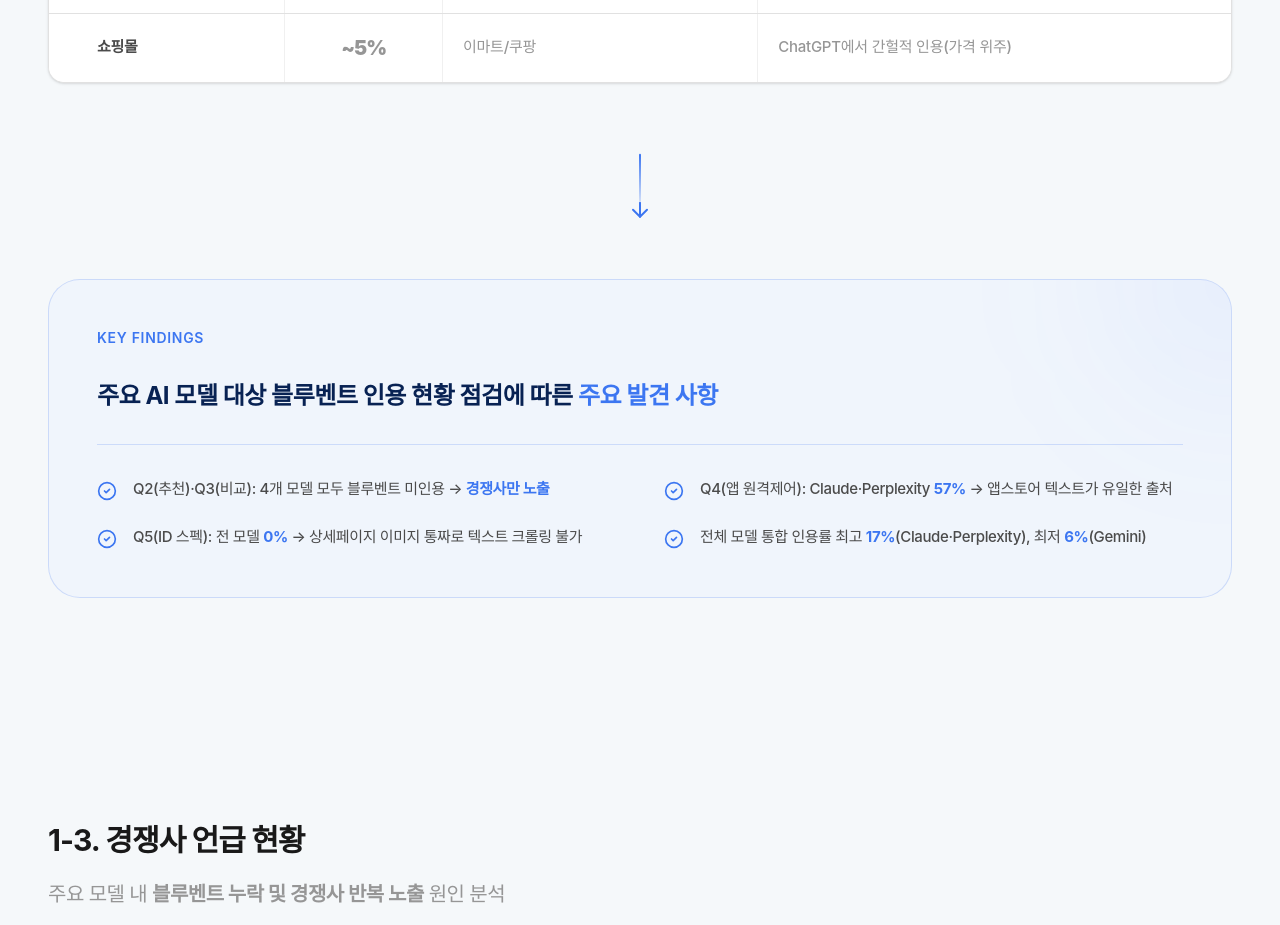
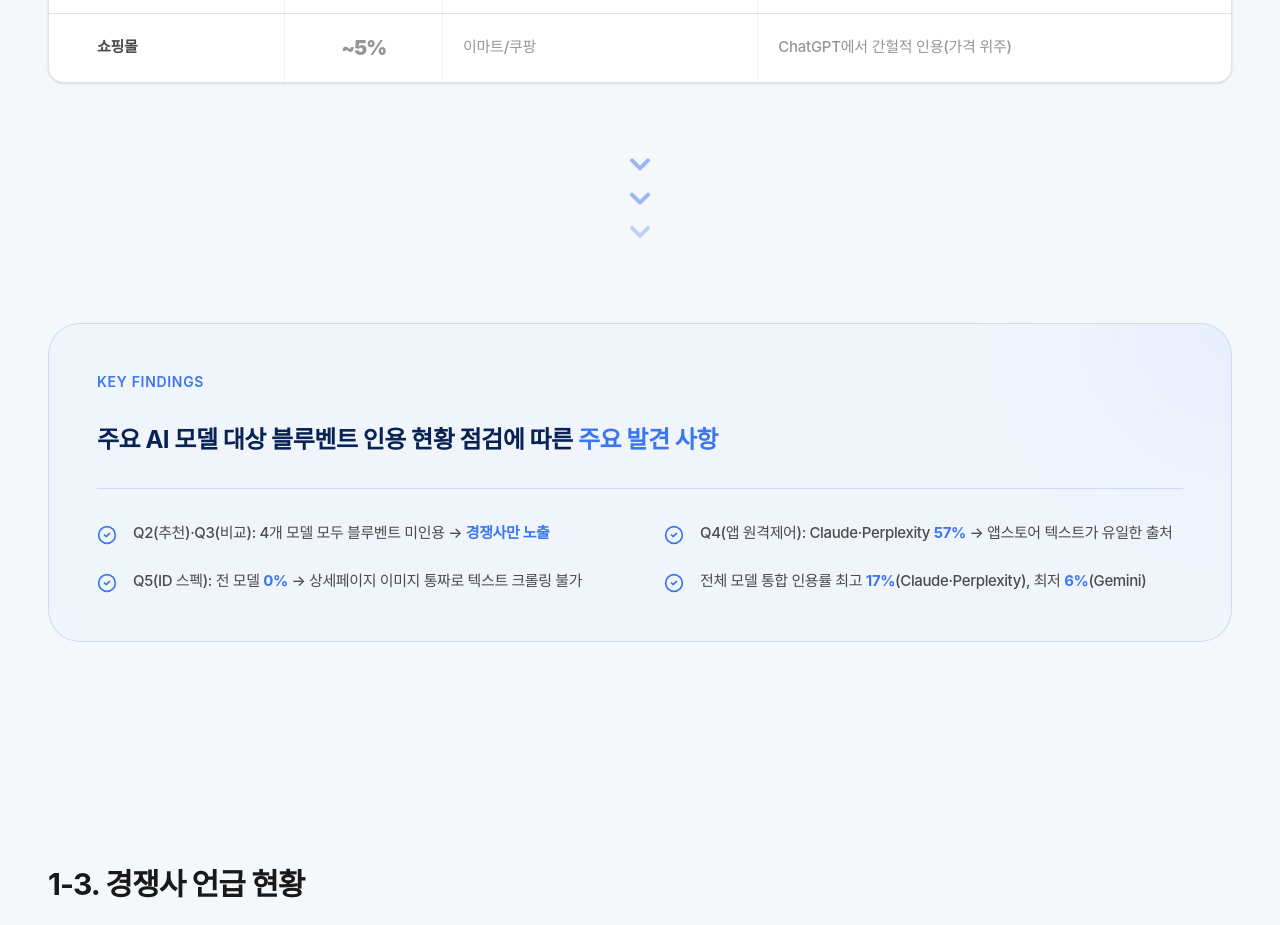
Before and after one commit to seoyahh/bluevent_geo_poc_review, a React (Vite) app: page / in a window 1280 px wide. Shown: the part 3760-4685 px from the top of the page. Built offline with nearby package versions, Linux system fonts and the light colour scheme; a web font is replaced by a local one.

Commit message:
UI: update arrow to triple chevron gradient in Slide 1-2

```diff
--- a/src/App.tsx
+++ b/src/App.tsx
@@ -4,7 +4,7 @@ import {
   CheckCircle2, Layout, BarChart3, Settings, AlertTriangle,
   PlayCircle, ArrowRight, ArrowUp, ArrowDown, FileText,
   Activity, ChevronRight, Sparkles, Check, Compass, AlertCircle,
-  Target, Calendar, X, ZoomIn
+  Target, Calendar, X, ZoomIn, ChevronDown
 } from 'lucide-react';
 import { SLIDES } from './constants';
 import React from 'react';
@@ -194,22 +194,35 @@ export default function App() {
             ))}
         </div>
 
-        {/* Visual Guide: Gradient Arrow to Key Findings */}
-        <div className="flex flex-col items-center justify-center mb-12 relative py-4">
+        {/* Visual Guide: Triple Chevron Gradient to Key Findings */}
+        <div className="flex flex-col items-center justify-center mb-16 py-4">
           <motion.div
-            initial={{ opacity: 0, y: -20 }}
-            whileInView={{ opacity: 1, y: 0 }}
-            transition={{ duration: 0.8 }}
-            className="flex flex-col items-center gap-3"
+            initial={{ opacity: 0 }}
+            whileInView={{ opacity: 1 }}
+            transition={{ duration: 1 }}
+            className="flex flex-col items-center -gap-1"
           >
-            <motion.div
-              animate={{ y: [0, 8, 0] }}
-              transition={{ repeat: Infinity, duration: 2, ease: "easeInOut" }}
-              className="flex flex-col items-center"
-            >
-              <div className="w-[2px] h-12 bg-gradient-to-b from-[#3C76F1] to-[#3C76F1]/20 rounded-full" />
-              <ArrowDown size={24} className="text-[#3C76F1] -mt-1" />
-            </motion.div>
+            {[0, 1, 2].map((i) => (
+              <motion.div
+                key={i}
+                animate={{
+                  opacity: [0.3, 1, 0.3],
+                  y: [0, 5, 0]
+                }}
+                transition={{
+                  repeat: Infinity,
+                  duration: 1.5,
+                  delay: i * 0.2,
+                  ease: "easeInOut"
+                }}
+              >
+                <ChevronDown
+                  size={32}
+                  strokeWidth={3}
+                  className={i === 0 ? "text-[#3C76F1]" : i === 1 ? "text-[#3C76F1]/60" : "text-[#3C76F1]/30"}
+                />
+              </motion.div>
+            ))}
           </motion.div>
         </div>
 
```
